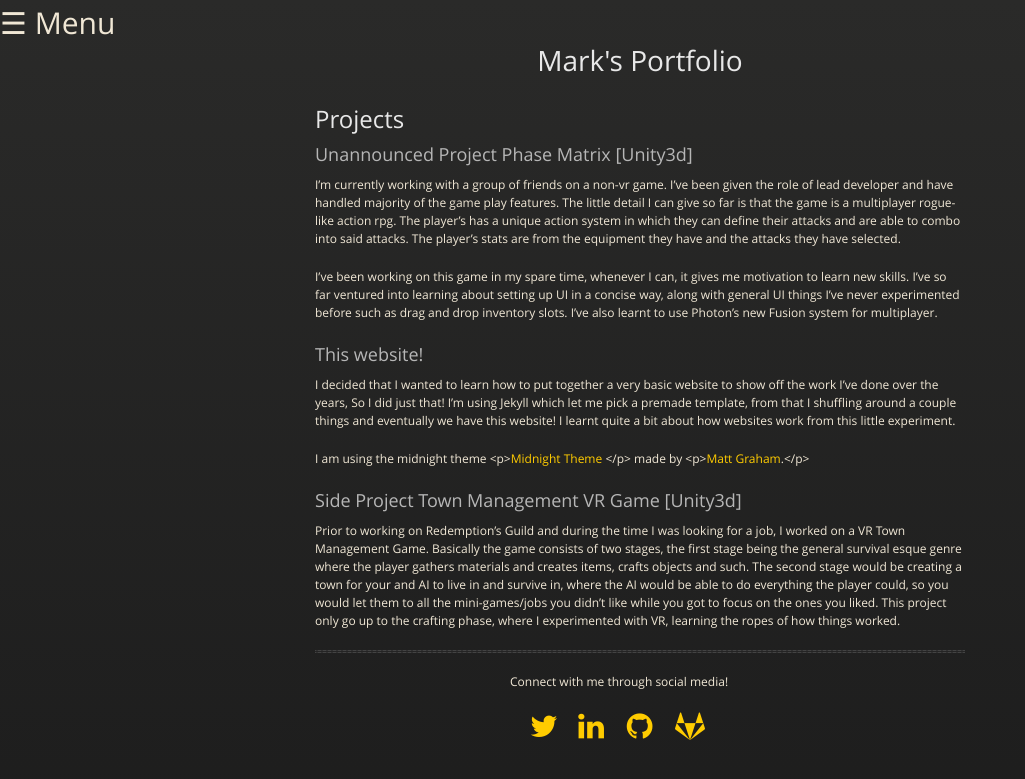
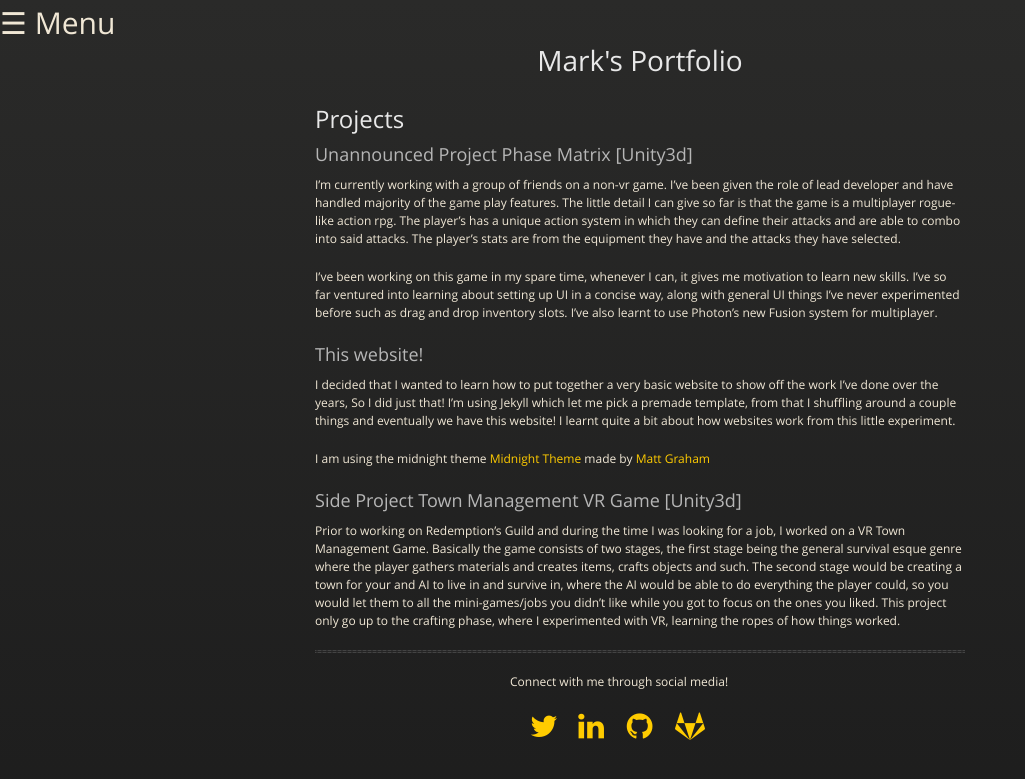
Before and after one commit to f03n1x/f03n1x.github.io, a Jekyll site: the page built from projects.md, in a window 1280 px wide. Shown: the top 779 px of the page, without its empty margins (0-1025 px from the left). Built offline with Jekyll 4.4.1, drawn with Linux system fonts in a browser that asks for light colours; our own code applies the rules of GitHub Pages for plain Markdown files.

Commit message:
Fixed syntax issues

```diff
--- a/projects.md
+++ b/projects.md
@@ -10,7 +10,7 @@ I've been working on this game in my spare time, whenever I can, it gives me mot
 
 I decided that I wanted to learn how to put together a very basic website to show off the work I've done over the years, So I did just that! I'm using Jekyll which let me pick a premade template, from that I shuffling around a couple things and eventually we have this website! I learnt quite a bit about how websites work from this little experiment.
 
-I am using the midnight theme <p><a href="https://github.com/pages-themes/midnight">Midnight Theme</a> </p> made by <p><a href="https://twitter.com/mattgraham">Matt Graham</a>.</p>
+I am using the midnight theme <a href="https://github.com/pages-themes/midnight">Midnight Theme</a> made by <a href="https://twitter.com/mattgraham">Matt Graham</a>
 
 
 ### Side Project Town Management VR Game [Unity3d]
```
